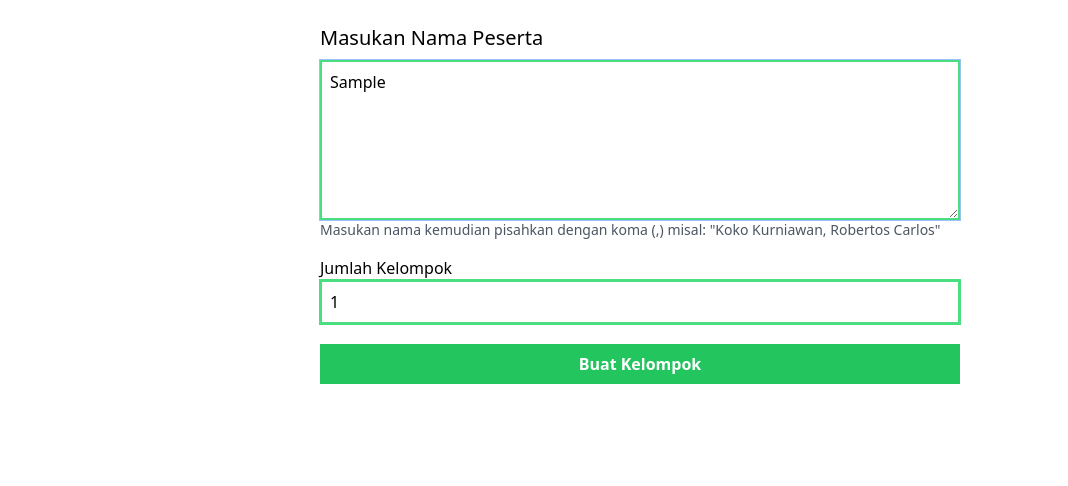
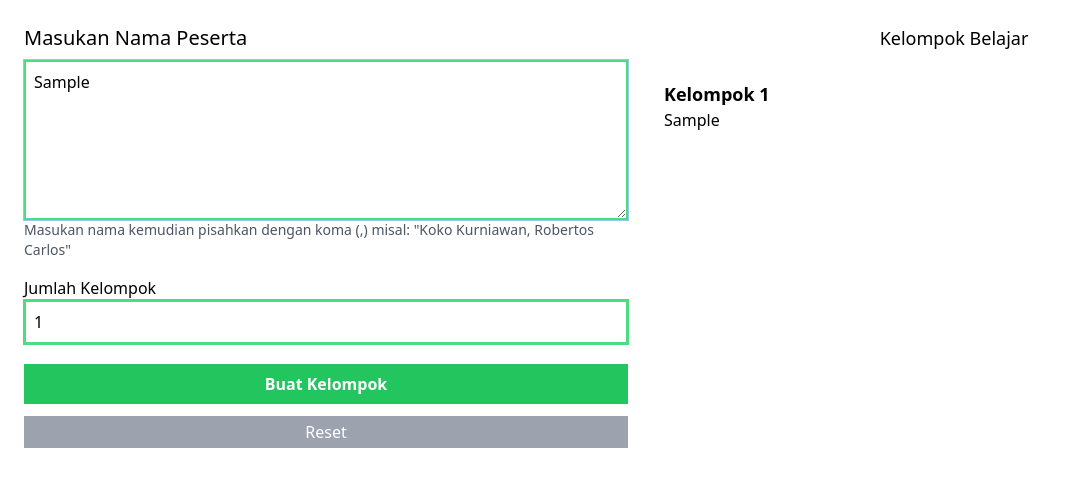
Before and after one commit to nnivxix/kelapp, a Vue app: page / in a window 1280 px wide. Both pictures are taken after typing "Sample" into the empty fields and a click on the button "Buat Kelompok". Shown: the top 486 px of the page, without its empty margins (0-1068 px from the left). Built offline with nearby package versions, Linux system fonts and the light colour scheme.

Commit message:
feat: result component

```diff
--- a/package.json
+++ b/package.json
@@ -9,6 +9,7 @@
     "lint": "eslint --ext .js,.vue --ignore-path .gitignore --fix src"
   },
   "dependencies": {
+    "pinia": "^2.1.3",
     "typescript": "^5.0.4",
     "vue": "^3.2.45"
   },
--- a/src/App.vue
+++ b/src/App.vue
@@ -1,7 +1,11 @@
 <template>
-  <Form />
+  <div class="flex flex-col md:flex-row mx-6">
+    <Form />
+    <Result></Result>
+  </div>
 </template>
 
 <script setup lang="ts">
 import Form from "@/components/Form.vue";
+import Result from "./components/Result.vue";
 </script>
--- a/src/components/Form.vue
+++ b/src/components/Form.vue
@@ -26,13 +26,25 @@
       <!-- <c-image :display="['none','block']"  :src=img alt="kerjasama"/> -->
     </div>
     <button class="bg-green-500 text-white p-2 font-bold">Buat Kelompok</button>
+    <button
+      v-if="groups.length"
+      class="bg-gray-400 text-white p-1 mt-3"
+      @click="resetGroup">
+      Reset
+    </button>
   </form>
 </template>
 
 <script setup lang="ts">
 import useGroup from "@/composables/group";
+import { useGroupStore } from "@/stores/group";
+import { storeToRefs } from "pinia";
 
-const { amount, participants, groups, createGroup } = useGroup();
+const { amount, participants, groups } = storeToRefs(useGroupStore());
+const { createGroup } = useGroup();
+function resetGroup() {
+  groups.value = [];
+}
 </script>
 
 <style scoped>
--- a/src/components/Result.vue
+++ b/src/components/Result.vue
@@ -1,28 +1,27 @@
 <template>
-	<c-box>
-		<c-text fontSize="1.5em" fontWeight="700" textAlign="center">Kelompok Belajar</c-text>
-
-		<c-flex v-if="this.$store.state.groups.length > 0 " flexWrap="wrap" justifyContent="center">
-			<c-box p="3" v-for="(data, index) in this.$store.state.groups" :key="index">
-					<c-text fontSize="1em" fontWeight="bold">Kelompok {{ index + 1}}</c-text>
-					<c-box justifyContent="flex-start" v-for="(d, index) in data" :key="index">
-						<c-text>{{d}}</c-text>
-					</c-box>
-			</c-box>
-		</c-flex>
-		<c-flex v-else justifyContent="center"> <c-text><c-icon name="warning"  /> Belum ada grup yang dibuat</c-text> </c-flex>
-	</c-box>
+  <div class="my-6 mx-6 md:ml-6 md:mx-auto md:w-1/2">
+    <h1 class="text-center text-lg mb-4">Kelompok Belajar</h1>
+    <div>
+      <div class="flex flex-wrap" v-if="groups.length">
+        <ul class="p-3" v-for="(group, index) in groups" :key="index">
+          <li class="font-semibold text-lg">Kelompok {{ index + 1 }}</li>
+          <li v-for="(participant, index) in group" :key="index">
+            {{ participant }}
+          </li>
+        </ul>
+      </div>
+      <div v-else class="text-center text-gray-500">
+        <p>Belum ada grup yang dibuat</p>
+      </div>
+    </div>
+  </div>
 </template>
 
+<script setup lang="ts">
+import { storeToRefs } from "pinia";
+import { useGroupStore } from "@/stores/group";
 
-<script>
-import { CText,  CFlex, CBox, CIcon   } from '@chakra-ui/vue'
-export default{
-		components:{ CText, CFlex, CBox, CIcon   },
-	};
+const { groups } = storeToRefs(useGroupStore());
 </script>
 
-
-<style scoped>
-
-</style>
+<style scoped></style>
--- a/src/composables/group.ts
+++ b/src/composables/group.ts
@@ -1,10 +1,8 @@
-import { ref } from "vue";
+import { storeToRefs } from "pinia";
+import { useGroupStore } from "@/stores/group";
 
 export default function useGroup() {
-  const amount = ref("1");
-  const participants = ref("");
-  const groups = ref<any[]>([]);
-
+  const { amount, participants, groups } = storeToRefs(useGroupStore());
   function shuffleArray(array: string[]) {
     for (let i = array.length - 1; i > 0; i--) {
       let j = Math.floor(Math.random() * (i + 1));
@@ -36,9 +34,6 @@ export default function useGroup() {
   }
 
   return {
-    amount,
-    participants,
-    groups,
     shuffleArray,
     createGroup,
   };
--- a/src/main.ts
+++ b/src/main.ts
@@ -1,7 +1,10 @@
 import { createApp } from "vue";
+import { createPinia } from "pinia";
 import "./style.css";
 import App from "./App.vue";
 
+const pinia = createPinia();
 const app = createApp(App);
 
+app.use(pinia);
 app.mount("#app");
--- /dev/null
+++ b/src/stores/group.ts
@@ -0,0 +1,14 @@
+import { ref } from "vue";
+import { defineStore } from "pinia";
+
+export const useGroupStore = defineStore("group", () => {
+  const amount = ref("1");
+  const participants = ref("");
+  const groups = ref<any[]>([]);
+
+  return {
+    amount,
+    participants,
+    groups,
+  };
+});
```
Also changed, not shown: 1 other file (tests, documents, lock files or other folders).
